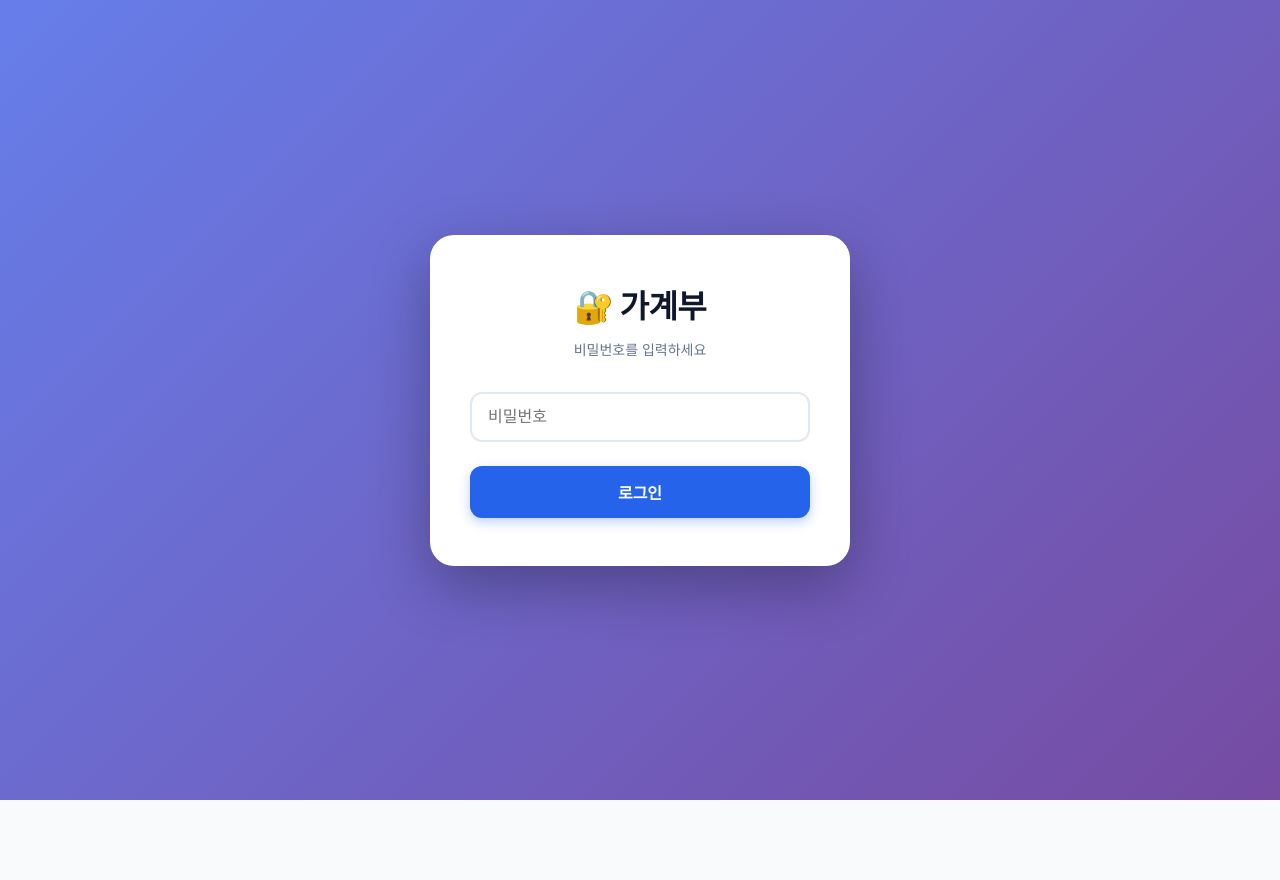
After one commit to abenuhappy/ET, a Flask app: page /login in a window 1280 px wide. The commit adds this page. Run offline with Flask 3, Linux system fonts and the light colour scheme.

Commit message:
Add password authentication system
- Add Flask session-based authentication
- Create login page with password protection
- Add @login_required decorator to all API endpoints
- Add logout button to main page
- Password: jinipini0608 (configurable via APP_PASSWORD env var)
- SECRET_KEY for session encryption (configurable via env var)

```diff
--- a/app.py
+++ b/app.py
@@ -6,13 +6,31 @@ from datetime import date, datetime
 from pathlib import Path
 from typing import Any
 
-from flask import Flask, jsonify, render_template, request
+from flask import Flask, jsonify, render_template, request, session, redirect, url_for
+from functools import wraps
 
 # 기본 디렉토리
 APP_DIR = Path(__file__).parent.absolute()
 DB_PATH = APP_DIR / "expense_tracker.db"
 
 app = Flask(__name__)
+
+# 세션 암호화를 위한 SECRET_KEY 설정
+import os
+app.config['SECRET_KEY'] = os.environ.get('SECRET_KEY', 'dev-secret-key-change-in-production')
+
+# 비밀번호 설정 (환경 변수 또는 기본값)
+APP_PASSWORD = os.environ.get('APP_PASSWORD', 'jinipini0608')
+
+
+# 인증 데코레이터
+def login_required(f):
+    @wraps(f)
+    def decorated_function(*args, **kwargs):
+        if not session.get('authenticated'):
+            return jsonify({'error': '인증이 필요합니다.'}), 401
+        return f(*args, **kwargs)
+    return decorated_function
 
 
 def _db() -> sqlite3.Connection:
@@ -54,6 +72,7 @@ def _init_db() -> None:
 
 
 @app.get("/api/payees")
+@login_required
 def list_payees():
     """거래처 목록 조회"""
     with _db() as conn:
@@ -72,6 +91,7 @@ def list_payees():
 
 
 @app.post("/api/payees")
+@login_required
 def create_payee():
     """거래처 추가"""
     payload = request.get_json(force=True) or {}
@@ -96,6 +116,7 @@ def create_payee():
 
 
 @app.put("/api/payees/<int:payee_id>")
+@login_required
 def update_payee(payee_id: int):
     """거래처 수정"""
     payload = request.get_json(force=True) or {}
@@ -122,6 +143,7 @@ def update_payee(payee_id: int):
 
 
 @app.delete("/api/payees/<int:payee_id>")
+@login_required
 def delete_payee(payee_id: int):
     """거래처 삭제"""
     with _db() as conn:
@@ -163,10 +185,39 @@ def _parse_date(date_str: str) -> str:
 
 @app.route("/")
 def index():
+    if not session.get('authenticated'):
+        return redirect(url_for('login_page'))
     return render_template("index.html")
 
 
+@app.route("/login")
+def login_page():
+    """로그인 페이지"""
+    return render_template("login.html")
+
+
+@app.post("/api/login")
+def login():
+    """로그인 API"""
+    payload = request.get_json(force=True) or {}
+    password = payload.get('password', '')
+
+    if password == APP_PASSWORD:
+        session['authenticated'] = True
+        return jsonify({'ok': True})
+    else:
+        return jsonify({'error': '비밀번호가 올바르지 않습니다.'}), 401
+
+
+@app.post("/api/logout")
+def logout():
+    """로그아웃 API"""
+    session.pop('authenticated', None)
+    return jsonify({'ok': True})
+
+
 @app.get("/api/expenses")
+@login_required
 def list_expenses():
     """지출 목록 조회"""
     with _db() as conn:
@@ -188,6 +239,7 @@ def list_expenses():
 
 
 @app.post("/api/expenses")
+@login_required
 def create_expense():
     """지출 추가"""
     payload = request.get_json(force=True) or {}
@@ -225,6 +277,7 @@ def create_expense():
 
 
 @app.put("/api/expenses/<int:expense_id>")
+@login_required
 def update_expense(expense_id: int):
     """지출 수정"""
     payload = request.get_json(force=True) or {}
@@ -267,6 +320,7 @@ def update_expense(expense_id: int):
 
 
 @app.delete("/api/expenses/<int:expense_id>")
+@login_required
 def delete_expense(expense_id: int):
     """지출 삭제"""
     with _db() as conn:
@@ -276,6 +330,7 @@ def delete_expense(expense_id: int):
 
 
 @app.post("/api/import/csv")
+@login_required
 def import_csv():
     """CSV 파일 업로드 및 데이터 임포트"""
     if "file" not in request.files:
@@ -344,6 +399,7 @@ def import_csv():
 
 
 @app.get("/api/statistics")
+@login_required
 def get_statistics():
     """통계 정보 조회"""
     with _db() as conn:
@@ -402,6 +458,7 @@ def get_statistics():
 
 
 @app.get("/api/expenses/by-date")
+@login_required
 def get_expenses_by_date():
     """날짜별 지출 조회"""
     date_str = request.args.get("date")
@@ -432,6 +489,7 @@ def get_expenses_by_date():
 
 
 @app.get("/api/expenses/calendar")
+@login_required
 def get_calendar_data():
     """캘린더용 월별 지출 데이터 조회"""
     year = request.args.get("year", type=int)
@@ -472,6 +530,7 @@ def get_calendar_data():
 
 
 @app.get("/api/expenses/search")
+@login_required
 def search_expenses():
     """거래처 또는 지불처 검색"""
     query = request.args.get("q", "").strip()
--- /dev/null
+++ b/static/login.js
@@ -0,0 +1,40 @@
+// 로그인 폼 처리
+document.getElementById('loginForm').addEventListener('submit', async (e) => {
+    e.preventDefault();
+
+    const password = document.getElementById('password').value;
+    const errorMessage = document.getElementById('errorMessage');
+
+    try {
+        const response = await fetch('/api/login', {
+            method: 'POST',
+            headers: {
+                'Content-Type': 'application/json',
+            },
+            body: JSON.stringify({ password }),
+        });
+
+        const data = await response.json();
+
+        if (response.ok) {
+            // 로그인 성공 - 메인 페이지로 이동
+            window.location.href = '/';
+        } else {
+            // 로그인 실패 - 에러 메시지 표시
+            errorMessage.textContent = data.error || '로그인에 실패했습니다.';
+            errorMessage.style.display = 'block';
+            document.getElementById('password').value = '';
+            document.getElementById('password').focus();
+        }
+    } catch (error) {
+        errorMessage.textContent = '서버 오류가 발생했습니다.';
+        errorMessage.style.display = 'block';
+    }
+});
+
+// Enter 키로 로그인
+document.getElementById('password').addEventListener('keypress', (e) => {
+    if (e.key === 'Enter') {
+        document.getElementById('loginForm').dispatchEvent(new Event('submit'));
+    }
+});
--- a/static/style.css
+++ b/static/style.css
@@ -709,3 +709,126 @@ h1 {
     flex-wrap: wrap;
   }
 }
+
+/* 로그인 페이지 */
+.login-container {
+  min-height: 100vh;
+  display: flex;
+  align-items: center;
+  justify-content: center;
+  background: linear-gradient(135deg, #667eea 0%, #764ba2 100%);
+  padding: 20px;
+}
+
+.login-box {
+  background: white;
+  border-radius: 24px;
+  padding: 48px 40px;
+  width: 100%;
+  max-width: 420px;
+  box-shadow: 0 20px 60px rgba(0, 0, 0, 0.3);
+  text-align: center;
+}
+
+.login-box h1 {
+  font-size: 32px;
+  font-weight: 800;
+  margin-bottom: 8px;
+  color: var(--text);
+}
+
+.login-subtitle {
+  font-size: 14px;
+  color: var(--text-light);
+  margin-bottom: 32px;
+}
+
+.login-box .form-group {
+  margin-bottom: 24px;
+  text-align: left;
+}
+
+.login-box input {
+  width: 100%;
+  padding: 14px 16px;
+  border: 2px solid var(--border);
+  border-radius: 12px;
+  font-size: 16px;
+  transition: all 0.2s;
+}
+
+.login-box input:focus {
+  outline: none;
+  border-color: var(--primary);
+  box-shadow: 0 0 0 4px rgba(37, 99, 235, 0.1);
+}
+
+.btn-login {
+  width: 100%;
+  padding: 14px;
+  background: var(--primary);
+  color: white;
+  border: none;
+  border-radius: 12px;
+  font-size: 16px;
+  font-weight: 700;
+  cursor: pointer;
+  transition: all 0.2s;
+  box-shadow: 0 4px 12px rgba(37, 99, 235, 0.3);
+}
+
+.btn-login:hover {
+  background: var(--primary-hover);
+  transform: translateY(-2px);
+  box-shadow: 0 6px 16px rgba(37, 99, 235, 0.4);
+}
+
+.error-message {
+  background: #fee2e2;
+  color: #dc2626;
+  padding: 12px;
+  border-radius: 10px;
+  font-size: 14px;
+  margin-bottom: 16px;
+  border: 1px solid #fecaca;
+}
+
+/* 로그아웃 버튼 */
+.header-actions {
+  position: absolute;
+  top: 24px;
+  right: 24px;
+}
+
+.btn-logout {
+  padding: 8px 16px;
+  background: white;
+  color: var(--text-light);
+  border: 1px solid var(--border);
+  border-radius: 10px;
+  font-size: 13px;
+  font-weight: 600;
+  cursor: pointer;
+  transition: all 0.2s;
+}
+
+.btn-logout:hover {
+  background: #fee2e2;
+  color: #dc2626;
+  border-color: #fecaca;
+}
+
+@media (max-width: 768px) {
+  .login-box {
+    padding: 40px 24px;
+  }
+
+  .login-box h1 {
+    font-size: 28px;
+  }
+
+  .header-actions {
+    position: static;
+    margin-bottom: 16px;
+  }
+}
--- a/templates/index.html
+++ b/templates/index.html
@@ -13,6 +13,9 @@
 
 <body>
   <div class="wrap">
+    <div class="header-actions">
+      <button id="btnLogout" class="btn-logout">로그아웃</button>
+    </div>
     <h1>가계부</h1>
 
     <div id="tab-calendar" class="tab-content active">
--- /dev/null
+++ b/templates/login.html
@@ -0,0 +1,33 @@
+<!DOCTYPE html>
+<html lang="ko">
+
+<head>
+    <meta charset="UTF-8">
+    <meta name="viewport" content="width=device-width, initial-scale=1.0">
+    <title>로그인 - 가계부</title>
+    <link rel="stylesheet" href="{{ url_for('static', filename='style.css') }}">
+</head>
+
+<body>
+    <div class="login-container">
+        <div class="login-box">
+            <h1>🔐 가계부</h1>
+            <p class="login-subtitle">비밀번호를 입력하세요</p>
+
+            <form id="loginForm">
+                <div class="form-group">
+                    <input type="password" id="password" name="password" placeholder="비밀번호"
+                        autocomplete="current-password" required>
+                </div>
+
+                <div id="errorMessage" class="error-message" style="display: none;"></div>
+
+                <button type="submit" class="btn-login">로그인</button>
+            </form>
+        </div>
+    </div>
+
+    <script src="{{ url_for('static', filename='login.js') }}"></script>
+</body>
+
+</html>
```
Also changed, not shown: static/app.js (+17 -0 lines).
